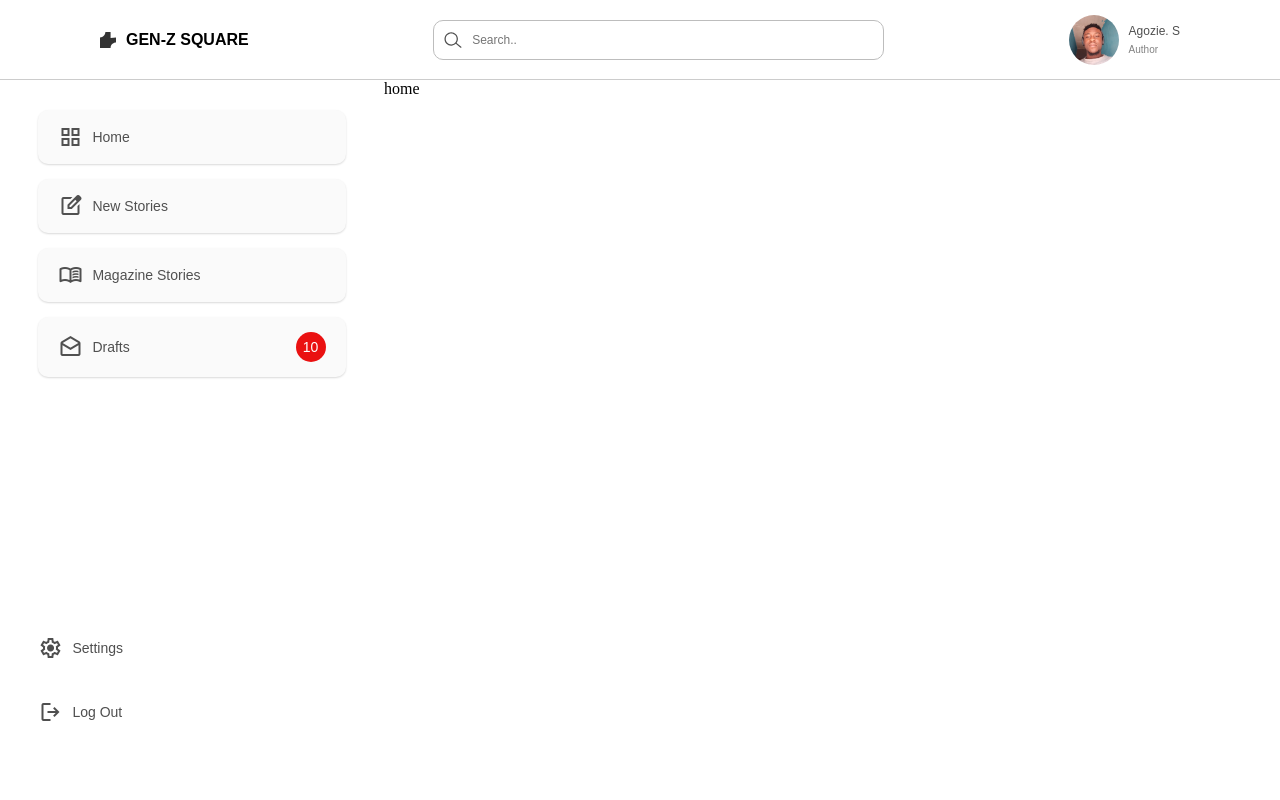
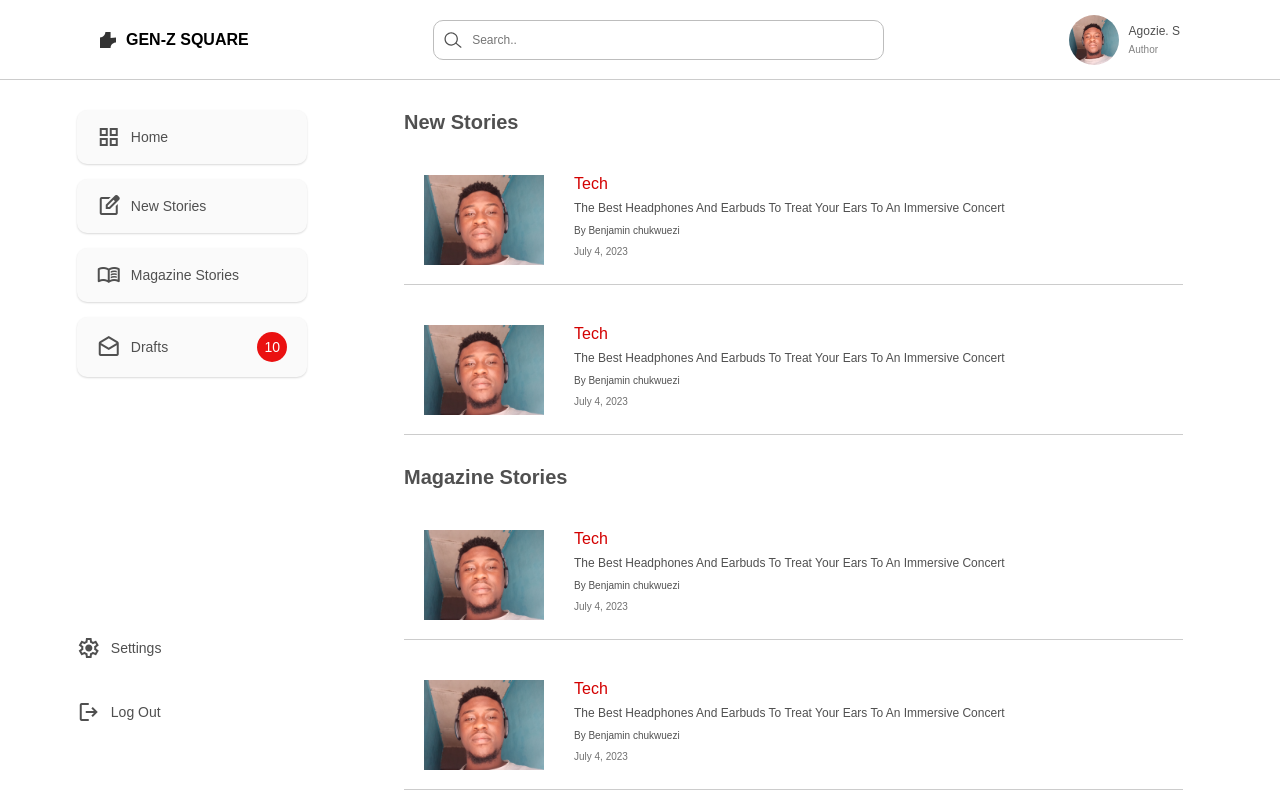
Before and after one commit to LegendaryBen/Genz-admin, a React (Vite) app: page /authors in a window 1280 px wide. Built offline with nearby package versions, Linux system fonts and the light colour scheme; a web font is replaced by a local one.

Commit message:
added the story card component

```diff
--- a/src/App.css
+++ b/src/App.css
@@ -116,7 +116,7 @@ body {
   margin-top: 30px;
 }
 .nav-container .sidebar .nav-buttons .route {
-  width: 80%;
+  width: 60%;
   background-color: #FAFAFA;
   display: flex;
   justify-content: flex-start;
@@ -142,7 +142,7 @@ body {
   margin-left: 10px;
 }
 .nav-container .sidebar .nav-buttons .route2 {
-  width: 80%;
+  width: 60%;
   background-color: #FAFAFA;
   display: flex;
   justify-content: space-between;
@@ -198,7 +198,7 @@ body {
   display: flex;
   justify-content: flex-start;
   align-items: center;
-  width: 80%;
+  width: 60%;
   margin-bottom: 40px;
   text-decoration: none;
   color: #4F4F4F;
@@ -214,4 +214,89 @@ body {
   height: 100%;
   flex: 1;
   overflow: auto;
+  scrollbar-face-color: #888;
+  scrollbar-track-color: #f1f1f1;
+  scrollbar-arrow-color: #555;
+  scrollbar-color: dark darkblue;
+  scrollbar-width: thin;
+  padding-top: 30px;
+}
+.nav-container .container::-webkit-scrollbar {
+  width: 10px;
+}
+.nav-container .container::-webkit-scrollbar-track {
+  background: #f1f1f1;
+}
+.nav-container .container::-webkit-scrollbar-thumb {
+  background: #888;
+}
+.nav-container .container::-webkit-scrollbar-thumb:hover {
+  background: #555;
+}
+
+.snippets {
+  width: 100%;
+  padding: 0px 20px;
+  margin-bottom: 30px;
+}
+.snippets .snippet-header {
+  color: #505050;
+  font-family: "Clash Display", sans-serif;
+  font-size: 20px;
+  font-weight: 600;
+  line-height: 25px;
+  margin-bottom: 20px;
+}
+
+.story-cards {
+  width: 91%;
+  height: 130px;
+  border-bottom: 0.5px solid #CCCCCC;
+  display: flex;
+  justify-content: flex-start;
+  align-items: flex-start;
+  margin-bottom: 20px;
+  box-shadow: 0px 1px 2px 0px transparent;
+  transition: 300ms;
+  padding: 20px;
+}
+.story-cards:hover {
+  box-shadow: 0px 1px 2px 0px rgba(0, 0, 0, 0.1490196078);
+}
+.story-cards img {
+  width: 120px;
+  height: 90px;
+  object-fit: cover;
+  margin-right: 30px;
+}
+.story-cards .card-header {
+  font-family: "Archivo", sans-serif;
+  font-size: 16px;
+  font-weight: 500;
+  line-height: 17px;
+  color: #D30000;
+  margin-bottom: 10px;
+}
+.story-cards .card-topic {
+  font-family: "Archivo", sans-serif;
+  font-size: 12px;
+  font-weight: 400;
+  line-height: 13px;
+  margin-bottom: 10px;
+  color: #505050;
+}
+.story-cards .card-author {
+  font-family: "Archivo", sans-serif;
+  font-size: 10px;
+  font-weight: 500;
+  line-height: 11px;
+  margin-bottom: 10px;
+  color: #505050;
+}
+.story-cards .card-date {
+  font-family: "Archivo", sans-serif;
+  font-size: 10px;
+  font-weight: 400;
+  line-height: 11px;
+  color: #707070;
 }/*# sourceMappingURL=App.css.map */
--- a/src/App.jsx
+++ b/src/App.jsx
@@ -21,17 +21,17 @@ function App() {
          >
             <Route index element={<Home/>}/>
             <Route path='stories' element={
-            <Suspense>
+            <Suspense fallback='loading..'>
               <Stories/>
             </Suspense>}
             />
             <Route path='magazines' element={
-            <Suspense>
+            <Suspense fallback='loading..'>
               <Magazine/>
             </Suspense>}
             />
             <Route path='drafts' element={
-            <Suspense>
+            <Suspense fallback='loading..'>
               <Draft/>
             </Suspense>}
             />
--- a/src/App.scss
+++ b/src/App.scss
@@ -70,7 +70,7 @@
             margin-top:30px;
 
             .route{
-                width:80%;background-color:$white1;@include flex(flex-start,center);text-decoration:none;
+                width:60%;background-color:$white1;@include flex(flex-start,center);text-decoration:none;
                 @include padding(15px 20px);border-radius:10px;box-shadow: 0px 1px 2px 0px #00000026;
                 @include archivo;font-size: 14px;font-weight: 500;line-height: 15px;color:$grey5;
                 transition:300ms;margin-bottom:15px;
@@ -86,7 +86,7 @@
             }
 
             .route2{
-                width:80%;background-color:$white1;@include flex(space-between,center);text-decoration:none;
+                width:60%;background-color:$white1;@include flex(space-between,center);text-decoration:none;
                 @include padding(15px 20px);border-radius:10px;box-shadow: 0px 1px 2px 0px #00000026;
                 @include archivo;font-size: 14px;font-weight: 500;line-height: 15px;color:$grey5;
                 transition:300ms;margin-bottom:15px;
@@ -116,7 +116,7 @@
             @include flex(center,center);flex-direction:column;
 
             a{
-                @include flex(flex-start,center);width:80%;margin-bottom:40px;text-decoration:none;
+                @include flex(flex-start,center);width:60%;margin-bottom:40px;text-decoration:none;
                 color:$grey3;@include archivo;font-size: 14px;font-weight: 500;line-height: 15px;
 
                 div{
@@ -128,6 +128,68 @@
     }
 
     .container{
-        height:100%;flex:1;overflow:auto;
+        height:100%;flex:1;overflow:auto;scrollbar-face-color: #888;scrollbar-track-color: #f1f1f1;
+        scrollbar-arrow-color: #555;scrollbar-color: dark darkblue;scrollbar-width: thin;
+
+        padding-top:30px;
+
+            &::-webkit-scrollbar {
+                width:10px;
+            }
+
+            &::-webkit-scrollbar-track {
+                background: #f1f1f1;
+            }
+
+            &::-webkit-scrollbar-thumb {
+                background: #888;
+            }
+
+            &::-webkit-scrollbar-thumb:hover {
+                background: #555;
+            }
     }
 }
+
+.snippets{
+    width:100%;@include padding(0px 20px);margin-bottom:30px;
+
+    .snippet-header{
+        color:$grey5;@include clash;font-size: 20px;font-weight: 600;line-height: 25px;
+        margin-bottom:20px;
+    }
+}
+
+.story-cards{
+    width:91%;height:130px;border-bottom: 0.5px solid $grey1;@include flex(flex-start,flex-start);
+    margin-bottom:20px;box-shadow: 0px 1px 2px 0px transparent;transition:300ms;
+    @include padding(20px);
+
+    &:hover{
+        box-shadow: 0px 1px 2px 0px #00000026;
+    }
+
+
+    img{
+        width:120px;height:90px;object-fit:cover;margin-right:30px;
+    }
+
+    .card-header{
+        @include archivo;font-size: 16px;font-weight: 500;line-height: 17px;color:$red2;margin-bottom:10px;
+    }
+
+    .card-topic{
+        @include archivo;font-size: 12px;font-weight: 400;line-height: 13px;margin-bottom:10px;
+        color:$grey5;
+    }
+
+    .card-author{
+        @include archivo;font-size: 10px;font-weight: 500;line-height: 11px;margin-bottom:10px;
+        color:$grey5;
+    }
+
+    .card-date{
+        @include archivo;font-size: 10px;font-weight: 400;line-height: 11px;
+        color:$grey6;
+    }
+}
--- /dev/null
+++ b/src/Components/Story-cards.jsx
@@ -0,0 +1,26 @@
+import React from 'react'
+import chima from '../Images/chima.jpg'
+
+const Story_cards = () => {
+    return (
+        <div className='story-cards'>
+            <img src={chima} alt="" />
+            <div>
+                <div className="card-header">
+                    Tech
+                </div>
+                <div className="card-topic">
+                    The Best Headphones And Earbuds To Treat Your Ears To An Immersive Concert
+                </div>
+                <div className="card-author">
+                    By Benjamin chukwuezi
+                </div>
+                <div className="card-date">
+                    July 4, 2023
+                </div>
+            </div>
+        </div>
+    )
+}
+
+export default Story_cards
--- a/src/Pages/Home.jsx
+++ b/src/Pages/Home.jsx
@@ -1,10 +1,25 @@
 import React from 'react'
+import Story_cards from '../Components/Story-cards'
 
 const Home = (props) => {
     return (
-        <div>
-            home
-        </div>
+        <>
+            <div className='snippets'>
+                <div className="snippet-header">
+                    New Stories
+                </div>
+                <Story_cards/>
+                <Story_cards/>
+            </div>
+            <div className='snippets'>
+                <div className="snippet-header">
+                    Magazine Stories
+                </div>
+                <Story_cards/>
+                <Story_cards/>
+                <Story_cards/>
+            </div>
+        </>
     )
 }
 
--- a/src/partials/_variables.scss
+++ b/src/partials/_variables.scss
@@ -6,3 +6,5 @@ $green1:#0BA348;
 $white1:#FAFAFA;
 $grey5:#505050;
 $red1:#EA1111;
+$red2:#D30000;
+$grey6:#707070;
```
Also changed, not shown: 1 other file (tests, documents, lock files or other folders).
